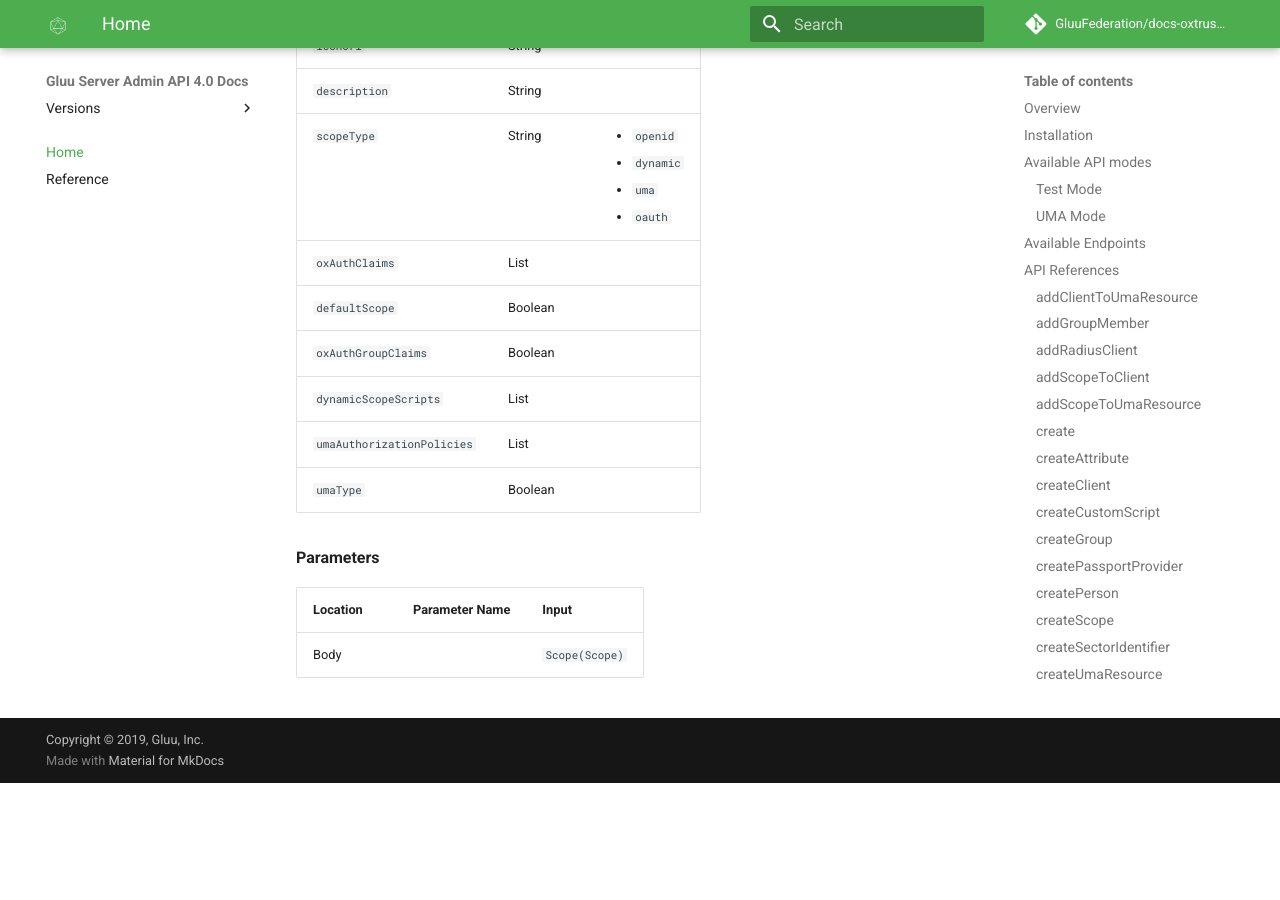
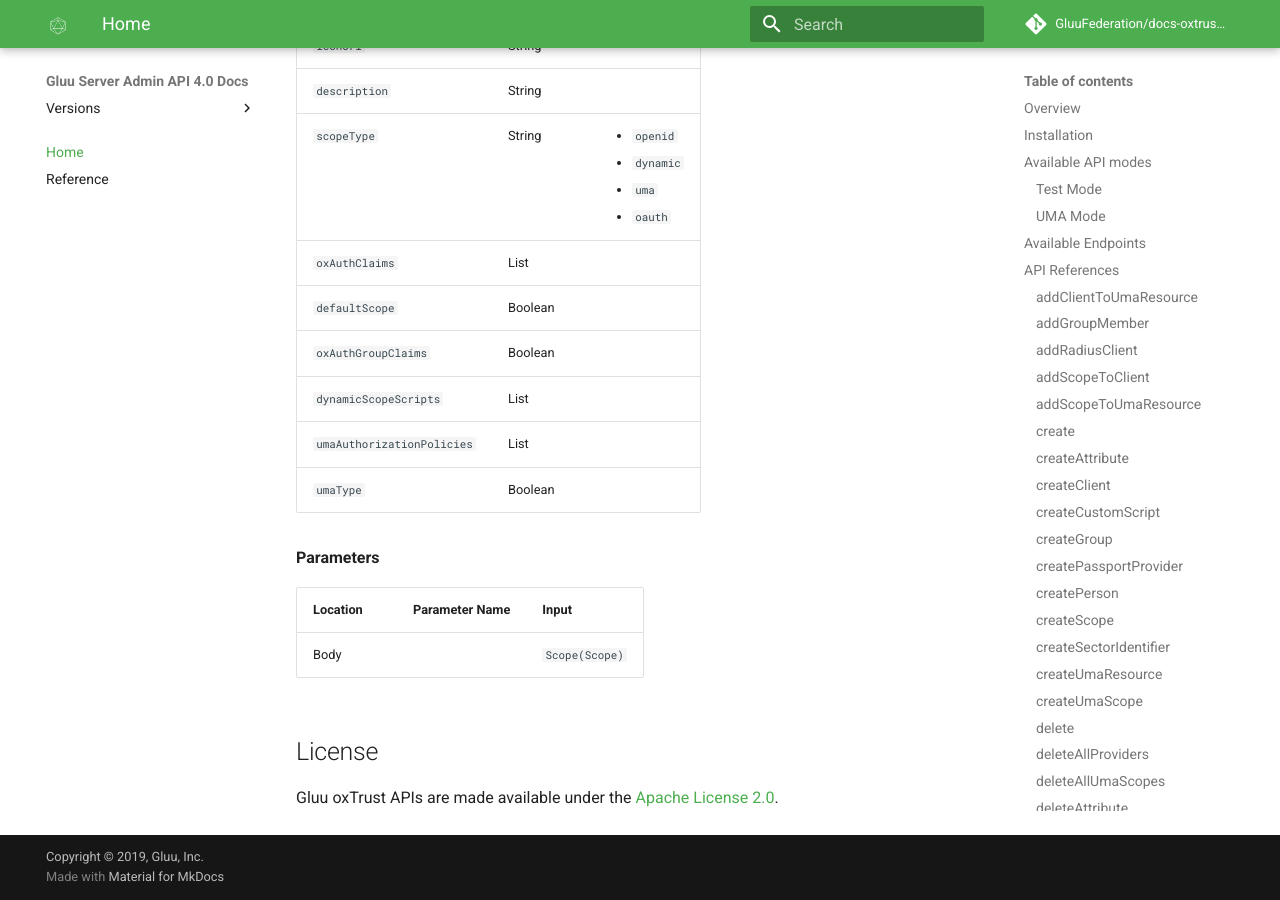
Before and after one commit to GluuFederation/docs-oxtrust-api-prod, an MkDocs documentation site: the page built from docs/source/index.md, in a window 1280 px wide and 900 px high, scrolled down 129024 px. Built offline with MkDocs 1.6.1 and Material for MkDocs 9.7.7, drawn with Linux system fonts in a browser that asks for light colours; comment, search, counter and statistics services are not loaded; before the commit the page ends 129807 px from its top, so only the background shows below that.

Commit message:
Updated license info to Apache 2

```diff
--- a/docs/source/index.md
+++ b/docs/source/index.md
@@ -4198,3 +4198,7 @@ Scope
 | Location | Parameter Name | Input |
 | --- | --- | --- |
 | Body | | `Scope(Scope)` |
+
+## License
+
+Gluu oxTrust APIs are made available under the [Apache License 2.0](http://www.apache.org/licenses/LICENSE-2.0).
```
